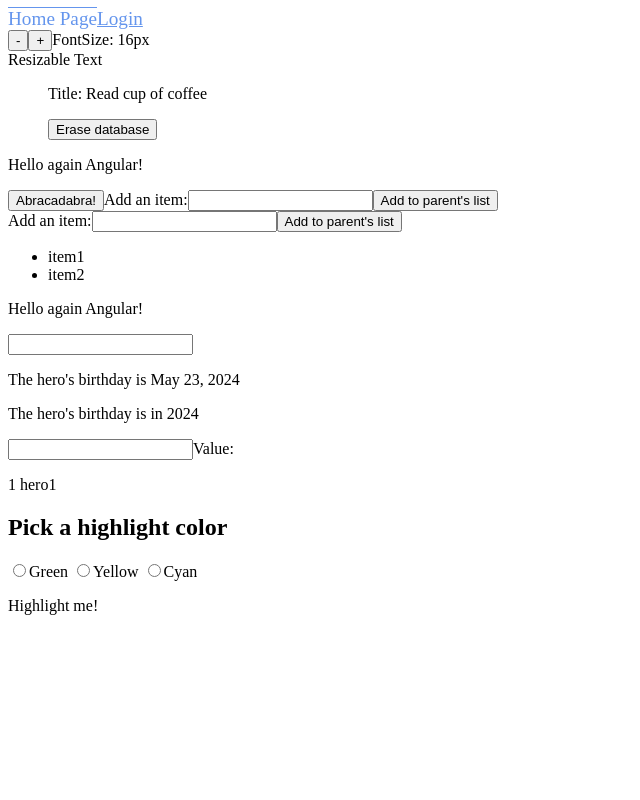
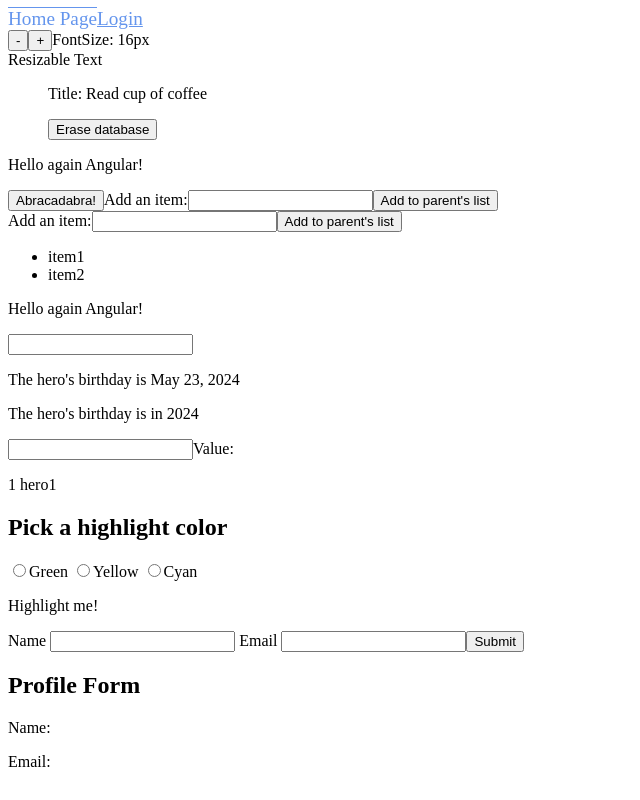
Before and after one commit to thaoha-agilityio/angular-training, an Angular app in the folder examples/: page /todo-list in a window 1280 px wide. Shown: the whole page, without its empty margins (0-640 px from the left). Built offline with nearby package versions, Linux system fonts and the light colour scheme.

Commit message:
feat: Reactive form

```diff
--- a/examples/src/app/app.component.html
+++ b/examples/src/app/app.component.html
@@ -36,3 +36,5 @@
   <input type="radio" name="colors" (click)="color = 'cyan'" />Cyan
 </div>
 <p [appHighlight]="color">Highlight me!</p>
+
+<app-profile-editor></app-profile-editor>
--- a/examples/src/app/app.component.ts
+++ b/examples/src/app/app.component.ts
@@ -8,6 +8,7 @@ import { TodoList } from './components/todo-list/todo-list.component';
 import { CustomSlider } from './slider/slider.component';
 import { NavBarComponent } from './nav-bar/nav-bar.component';
 import { HighlightDirective } from './directives/highlight.directive';
+import { AppProfileEditor } from './form/form.component';
 
 @Component({
   selector: 'app-root',
@@ -26,6 +27,7 @@ import { HighlightDirective } from './directives/highlight.directive';
     NgFor,
     NgIf,
     HighlightDirective,
+    AppProfileEditor,
   ],
 })
 export class AppComponent {
--- /dev/null
+++ b/examples/src/app/form/form.component.ts
@@ -0,0 +1,35 @@
+import { Component } from '@angular/core';
+import { FormControl, FormGroup, ReactiveFormsModule } from '@angular/forms';
+
+@Component({
+  standalone: true,
+  selector: 'app-profile-editor',
+  template: `
+    <form [formGroup]="profileForm" (ngSubmit)="handleSubmit()">
+      <label>
+        Name
+        <input type="text" formControlName="name" />
+      </label>
+      <label>
+        Email
+        <input type="email" formControlName="email" />
+      </label>
+      <button type="submit">Submit</button>
+    </form>
+
+    <h2>Profile Form</h2>
+    <p>Name: {{ profileForm.value.name }}</p>
+    <p>Email: {{ profileForm.value.email }}</p>
+  `,
+  imports: [ReactiveFormsModule],
+})
+export class AppProfileEditor {
+  profileForm = new FormGroup({
+    name: new FormControl(''),
+    email: new FormControl(''),
+  });
+
+  handleSubmit() {
+    alert(this.profileForm.value.name + ' | ' + this.profileForm.value.email);
+  }
+}
```
